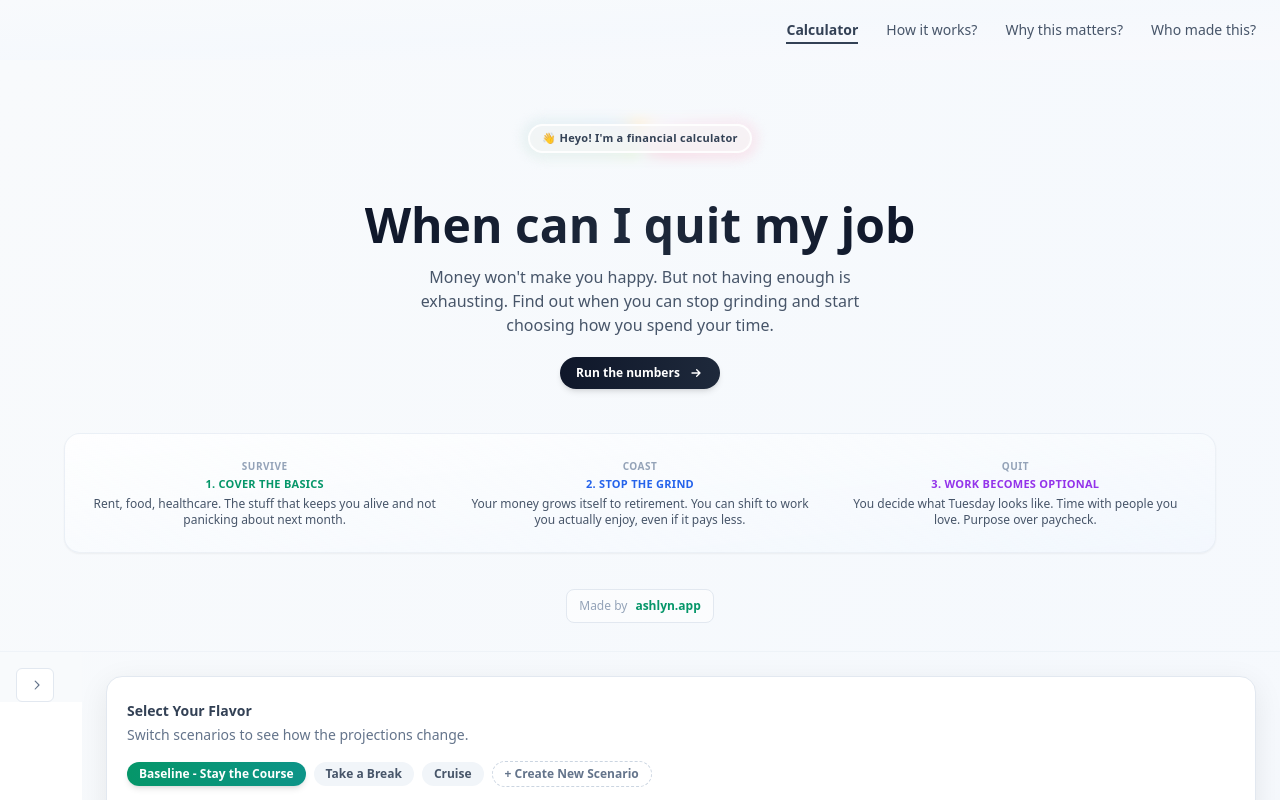
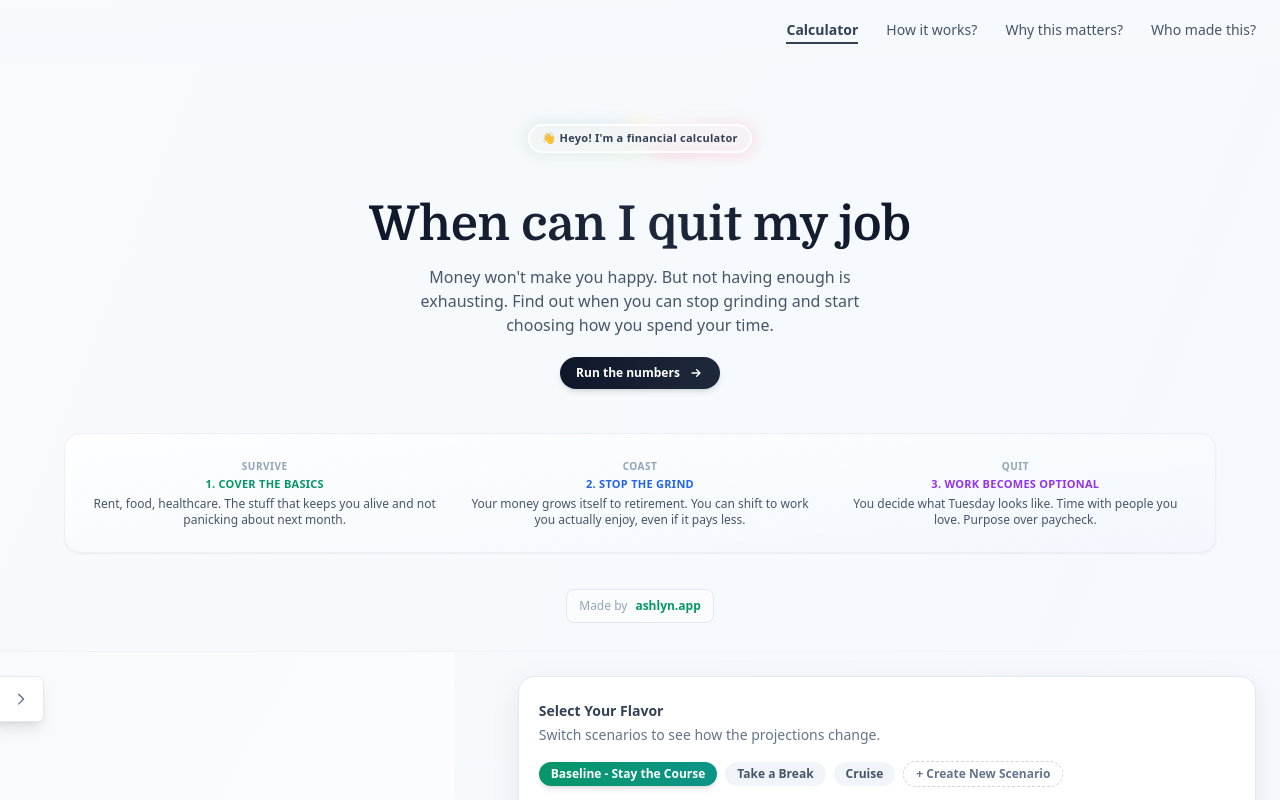
Before and after one commit to ashlynbaum/when-can-i-quit-my-job, a Next.js app: page / in a window 1280 px wide. Both pictures are taken after a click on the button "Collapse sidebar". Shown: the top 800 px of the page. Built offline with nearby package versions, Linux system fonts and the light colour scheme.

Commit message:
font, sidebar, analytics

```diff
--- a/app/layout.tsx
+++ b/app/layout.tsx
@@ -1,7 +1,16 @@
 import type { Metadata } from "next";
+import { Domine } from "next/font/google";
 import { Navbar } from "@/components/Navbar";
 import { Footer } from "@/components/Footer";
+import { GoogleAnalytics } from "@/components/GoogleAnalytics";
 import "./globals.css";
+
+const domine = Domine({
+  weight: ["400", "500", "600", "700"],
+  subsets: ["latin"],
+  variable: "--font-domine",
+  display: "swap",
+});
 
 export const metadata: Metadata = {
   title: "When Can I Quit My Job",
@@ -24,8 +33,9 @@ export const metadata: Metadata = {
 
 export default function RootLayout({ children }: { children: React.ReactNode }) {
   return (
-    <html lang="en">
+    <html lang="en" className={domine.variable}>
       <body>
+        <GoogleAnalytics />
         <Navbar />
         {children}
         <Footer />
--- a/app/page.tsx
+++ b/app/page.tsx
@@ -930,7 +930,7 @@ export default function HomePage() {
                 </span>
               </div>
               <div className="flex flex-col gap-2">
-                <h1 className="font-domine text-4xl font-semibold bg-gradient-to-r from-slate-900 via-slate-800 to-slate-900 bg-clip-text text-transparent sm:text-5xl leading-tight pb-2">
+                <h1 className="font-domine text-4xl font-bold bg-gradient-to-r from-slate-900 via-slate-800 to-slate-900 bg-clip-text text-transparent sm:text-5xl leading-tight pb-2">
                   When can I quit my job
                 </h1>
                 <p className="mx-auto max-w-md text-sm text-slate-600 sm:text-base">
@@ -986,14 +986,14 @@ export default function HomePage() {
         </div>
       </header>
 
-      <div className="flex flex-1 flex-col md:flex-row">
+      <div className="flex flex-1 flex-col md:flex-row md:relative">
         <div
           id="inputs"
-          className={`w-full bg-white border-b border-slate-200 md:border-b-0 md:w-auto md:sticky md:top-0 md:h-screen md:shrink-0 md:overflow-hidden ${
-            sidebarOpen ? "md:shadow-none" : "md:w-10"
+          className={`w-full bg-white md:bg-gradient-to-br md:from-slate-50 md:via-blue-50/30 md:to-purple-50/20 border-b border-slate-200 md:border-b-0 md:w-auto md:sticky md:top-0 md:h-screen md:shrink-0 md:overflow-hidden transition-all duration-300 ease-in-out ${
+            sidebarOpen ? "md:shadow-none" : "md:w-0"
           }`}
           style={
-            sidebarOpen
+            sidebarOpen && typeof window !== 'undefined' && window.innerWidth >= 768
               ? { width: `clamp(240px, ${sidebarWidth}px, 480px)` }
               : undefined
           }
@@ -1007,8 +1007,8 @@ export default function HomePage() {
               onReset={handleReset}
             />
           </div>
-          <div className="hidden md:block">
-            {sidebarOpen ? (
+          <div className="hidden md:block h-full">
+            <div className={`h-full transition-opacity duration-300 ${sidebarOpen ? 'opacity-100' : 'opacity-0 pointer-events-none'}`}>
               <Sidebar
                 inputs={inputs}
                 isOpen={sidebarOpen}
@@ -1016,23 +1016,7 @@ export default function HomePage() {
                 onUpdateInputs={setInputs}
                 onReset={handleReset}
               />
-            ) : (
-              <div className="flex h-full items-start justify-center bg-slate-50 pl-6 pr-5 pt-4 transition-opacity duration-300 ease-in-out">
-                <button
-                  className="rounded-md border border-slate-200 bg-white px-2 py-2 pl-3 text-slate-500 transition -translate-x-2 hover:border-slate-300 hover:text-slate-900"
-                  onClick={() => setSidebarOpen(true)}
-                  aria-label="Open sidebar"
-                >
-                  <svg aria-hidden="true" viewBox="0 0 20 20" className="h-4 w-4" fill="currentColor">
-                    <path
-                      fillRule="evenodd"
-                      d="M7.22 15.78a.75.75 0 0 1 0-1.06L11.44 10 7.22 5.78a.75.75 0 1 1 1.06-1.06l4.75 4.75c.3.3.3.77 0 1.06l-4.75 4.75a.75.75 0 0 1-1.06 0Z"
-                      clipRule="evenodd"
-                    />
-                  </svg>
-                </button>
-              </div>
-            )}
+            </div>
           </div>
           {sidebarOpen && (
             <div
@@ -1044,7 +1028,23 @@ export default function HomePage() {
           )}
         </div>
 
-        <main className="min-w-0 flex-1 p-4 sm:p-6">
+        {!sidebarOpen && (
+          <button
+            className="hidden md:flex absolute -left-2.5 top-6 z-50 rounded-r-md border border-slate-200 bg-white py-3 pl-5 pr-3 text-slate-500 shadow-lg transition-all duration-200 hover:translate-x-1 hover:border-slate-300 hover:text-slate-900 hover:shadow-xl"
+            onClick={() => setSidebarOpen(true)}
+            aria-label="Open sidebar"
+          >
+            <svg aria-hidden="true" viewBox="0 0 20 20" className="h-5 w-5" fill="currentColor">
+              <path
+                fillRule="evenodd"
+                d="M7.22 15.78a.75.75 0 0 1 0-1.06L11.44 10 7.22 5.78a.75.75 0 1 1 1.06-1.06l4.75 4.75c.3.3.3.77 0 1.06l-4.75 4.75a.75.75 0 0 1-1.06 0Z"
+                clipRule="evenodd"
+              />
+            </svg>
+          </button>
+        )}
+
+        <main className={`min-w-0 flex-1 p-4 sm:p-6 transition-all duration-300 ${!sidebarOpen ? 'md:pl-16' : ''}`}>
           <div className="mx-auto w-full max-w-6xl">
             <div className="space-y-6">
               <section className="card" id="results">
--- /dev/null
+++ b/components/GoogleAnalytics.tsx
@@ -0,0 +1,24 @@
+"use client";
+
+import Script from "next/script";
+
+export function GoogleAnalytics() {
+  const GA_MEASUREMENT_ID = "G-KHQ4ZG0JGS";
+
+  return (
+    <>
+      <Script
+        src={`https://www.googletagmanager.com/gtag/js?id=${GA_MEASUREMENT_ID}`}
+        strategy="afterInteractive"
+      />
+      <Script id="google-analytics" strategy="afterInteractive">
+        {`
+          window.dataLayer = window.dataLayer || [];
+          function gtag(){dataLayer.push(arguments);}
+          gtag('js', new Date());
+          gtag('config', '${GA_MEASUREMENT_ID}');
+        `}
+      </Script>
+    </>
+  );
+}
--- a/components/Sidebar.tsx
+++ b/components/Sidebar.tsx
@@ -25,7 +25,7 @@ export function Sidebar({
 
   return (
     <aside
-      className="flex h-full flex-col gap-6 overflow-x-hidden overflow-y-auto border-slate-200 bg-white px-5 py-6 md:border-r"
+      className="flex h-full flex-col gap-6 overflow-x-hidden overflow-y-auto border-slate-200 bg-white md:bg-transparent px-5 py-6 md:border-r"
       data-sidebar
     >
       <div className="flex items-start justify-between gap-3">
--- a/tailwind.config.js
+++ b/tailwind.config.js
@@ -3,6 +3,9 @@ module.exports = {
   content: ["./app/**/*.{ts,tsx}", "./components/**/*.{ts,tsx}", "./lib/**/*.{ts,tsx}"],
   theme: {
     extend: {
+      fontFamily: {
+        domine: ["var(--font-domine)"]
+      },
       colors: {
         slate: {
           950: "#0b0f1a"
```
